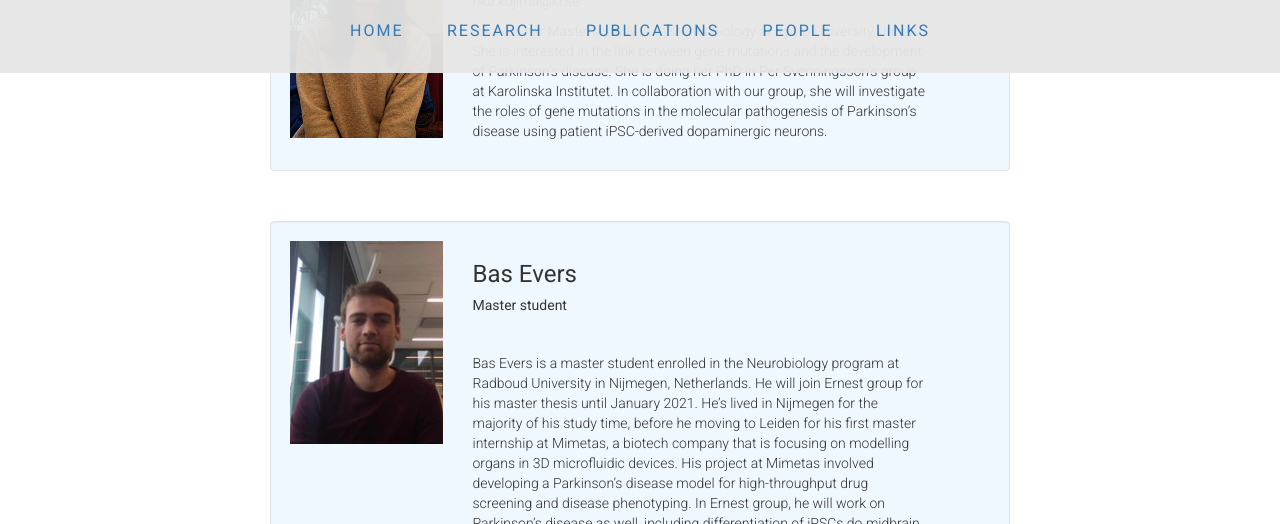
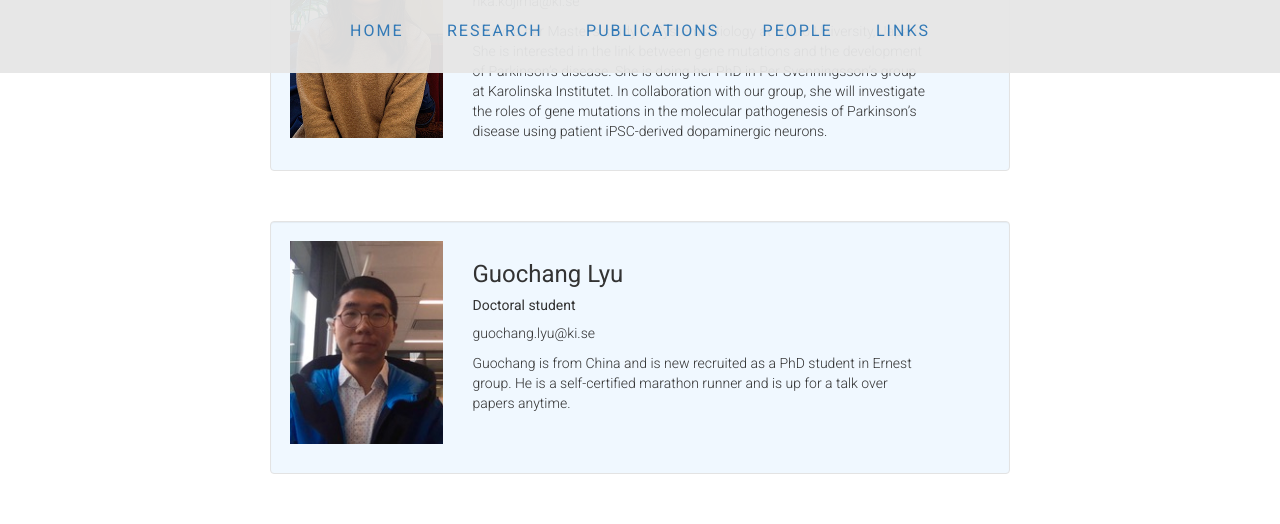
Before and after one commit to ArenasLab/arenaslab.github.io, a Jekyll site: the page people/index.html, which Jekyll copies as it is, in a window 1280 px wide and 1400 px high, scrolled down 2447 px. Shown: the top 524 px of the window. Built offline with Jekyll 4.4.1, drawn with Linux system fonts in a browser that asks for light colours; some of the changed text lies outside the part shown; grey boxes are pictures that could not be loaded.

Commit message:
Update index.html

```diff
--- a/people/index.html
+++ b/people/index.html
@@ -239,35 +239,9 @@
               </div>
 	    </div>
 
+<p>&nbsp;<p>
 
-
-  <p>&nbsp;<p>
-
-  <div class="wellb">
-          <div class="media">
-            <div class="media-body">
-	      <div class="row">
-                <div class=" col-sm-4  col-md-3 col-lg-3">
-                  <p><img src="../img/BE.jpg" class="img-responsive" width="300" height="450"/></p>
-                </div>
-                <div class=" col-sm-6  col-md-8 col-lg-8">
-                  <h3>Bas Evers</h3>
-                    <h5>Master student</h5>
-                      <p><br>
-	                <p>Bas Evers is a master student enrolled in the Neurobiology program at Radboud University in Nijmegen, Netherlands. He will join Ernest group for his master thesis until January 2021. He’s lived in Nijmegen for the majority of his study time, before he moving to Leiden for his first master internship at Mimetas, a biotech company that is focusing on modelling organs in 3D microfluidic devices. His project at Mimetas involved developing a Parkinson’s disease model for high-throughput drug screening and disease phenotyping. In Ernest group, he will work on Parkinson’s disease as well, including differentiation of iPSCs do midbrain dopaminergic neurons and scRNA-seq.
-
-                        </p>
-
-
-	              </p>
-                    </div>
-                  </div>
-	        </div>
-              </div>
-	    </div>
-
-<p>&nbsp;<p>
-<div class="wellb">
+	<div class="wellb">
           <div class="media">
             <div class="media-body">
 	      <div class="row">
@@ -290,7 +264,54 @@
 	    </div>
 
 <p>&nbsp;<p>
+  <div class="wellb">
+          <div class="media">
+            <div class="media-body">
+	      <div class="row">
+                <div class=" col-sm-4  col-md-3 col-lg-3">
+                  <p><img src="../img/AR.jpg" class="img-responsive" width="300" height="450"/></p>
+                </div>
+                <div class=" col-sm-6  col-md-8 col-lg-8">
+                  <h3>Alessandra Rigamonti</h3>
+                    <h5>Postdoctoral researcher</h5>
+                     <p>alessandra.rigamonti@ki.se<br>
+			 <p><br>
+	                <p>
 
+                        </p>
+
+
+	              </p>
+                    </div>
+                  </div>
+	        </div>
+              </div>
+	    </div>
+<p>&nbsp;<p>
+<div class="wellb">
+          <div class="media">
+            <div class="media-body">
+	      <div class="row">
+                <div class=" col-sm-4  col-md-3 col-lg-3">
+                  <p><img src="../img/SG.jpg" class="img-responsive" width="300" height="450"/></p>
+                </div>
+                <div class=" col-sm-6  col-md-8 col-lg-8">
+                  <h3>Sandra Gellhaar</h3>
+                    <h5>Laboratory manager</h5>
+                     <p>sandra.gellhaar@ki.se<br>
+			 <p><br>
+	                <p>
+			Sandra obtained her PhD at the Department of Neuroscience, KI in 2015. She spent her postdoc both at the Department of Neuroscience as well as the Department of Neurobiology, Care sciences and Society, KI with an interest in neurodegenerative diseases, especially Alzheimer´s and Parkinson´s disease. In the Arenas group she will support the proper functioning and development of different projects in the lab. In her free time she likes spending time with her kids and likes to do handicraft work.
+                        </p>
+
+
+	              </p>
+                    </div>
+                  </div>
+	        </div>
+              </div>
+	    </div>
+<p>&nbsp;<p>
 
 </div>
  <hr>
@@ -312,7 +333,12 @@
 
     <p>&nbsp;<p>
 
-	<h3>Gonzalo Saiz Castro</h3>
+	<h3>Bas Evers</h3>
+          <h5>Master student</h5>
+
+            <p></p>
+
+	  <h3>Gonzalo Saiz Castro</h3>
           <h5>Master student</h5>
 
             <p></p>
```
